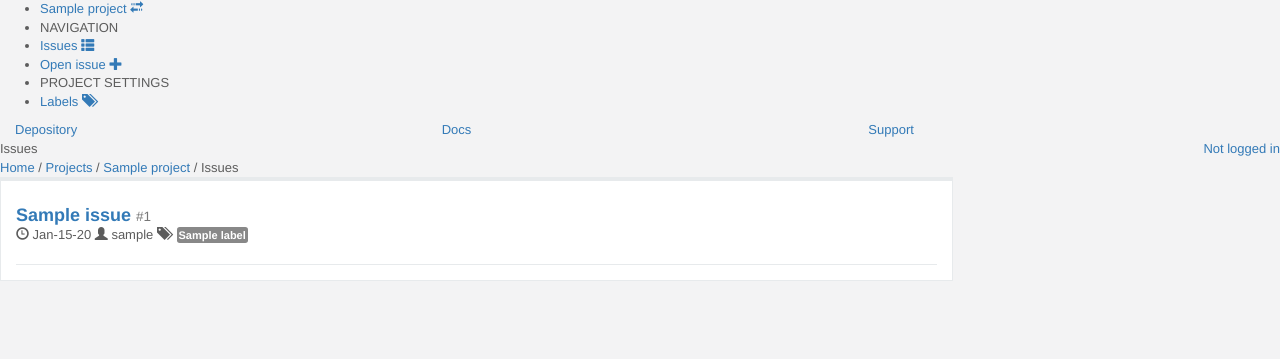
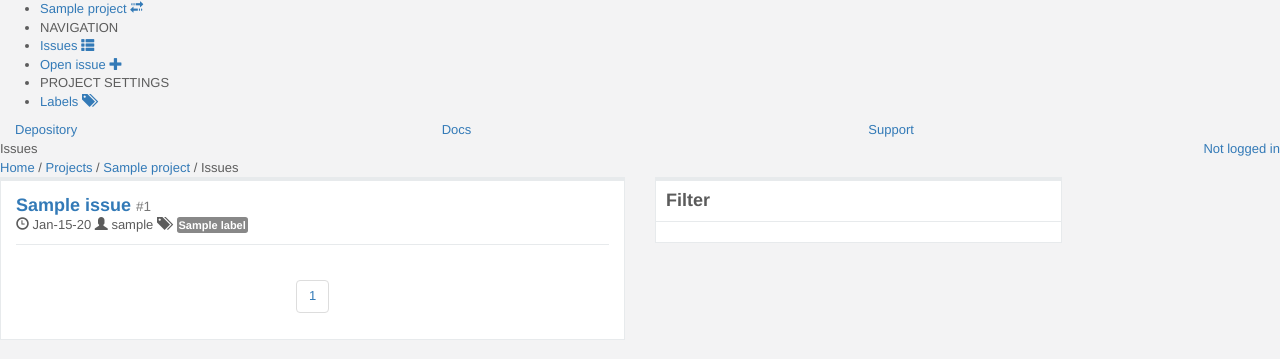
Before and after one commit to poulp/django-app-tracker, a Django app: template apptracker/templates/apptracker/issues/list.html in a window 1280 px wide. Shown: the top 359 px of the page. Run offline with Django 3.2, Linux system fonts and the light colour scheme; the template is opened without the code that fills it: most values are stand-ins (such as "Sample title", 1, 10 or a date in 2020); some libraries are stand-ins or nearby versions.

Commit message:
add pagination issues

```diff
--- a/apptracker/models.py
+++ b/apptracker/models.py
@@ -37,7 +37,7 @@ class Label(models.Model):
 
     title = models.CharField(max_length=20, verbose_name='Title')
     slug = models.SlugField(max_length=20, verbose_name='Slug')
-    color = models.CharField(max_length=7, default="#FFFFFF", verbose_name='Color')
+    color = models.CharField(max_length=7, default="#2D3E63", verbose_name='Color')
     project = models.ForeignKey(Project, related_name='labels', null=False, blank=False)
 
     def __str__(self):
@@ -54,6 +54,7 @@ class Issue(models.Model):
     class Meta(object):
         verbose_name = 'Issue'
         verbose_name_plural = 'Issues'
+        ordering = ['pk']
 
     title = models.CharField('Title', max_length=140)
     description = models.TextField('Description', null=False, blank=False)
--- a/apptracker/static/css/apptracker.css
+++ b/apptracker/static/css/apptracker.css
@@ -55,9 +55,6 @@ h3 {
     border-top: 1px solid #E7EAEC;
 }
 
-.nav {
-    padding-top: 40px;
-}
 .vertical-align {
     display: flex;
     align-items: center;
@@ -78,36 +75,14 @@ h3 {
  * Project issues list
  ************************/
 .issue-block {
-    padding-top: 10px;
-    padding-bottom: 10px;
     background-color: #FFFFFF;
     border-bottom: 1px solid #E7EAEC;
-}
-
-.sidenav-title {
-    padding-top: 40px;
-    padding-bottom: 10px;
-    font-size: 16px;
-    font-weight: bold;
-}
-
-.sidenav {
-    list-style: none;
-    margin:0;
-    padding:0;
-}
-
-.sidenav a {
-    display: block;
-    padding: 5px;
-    border-bottom: 1px solid #DCDCDC;
 }
 
 /*************************
  * Issue detail
  ************************/
 .issue-description-meta {
-    padding-bottom: 10px;
 }
 
 /*************************
--- a/apptracker/templates/apptracker/issues/list.html
+++ b/apptracker/templates/apptracker/issues/list.html
@@ -6,18 +6,12 @@
 
 {% block content %}
     <div class="row">
-        <div class="col-xs-9">
+        <div class="col-xs-6">
             <div class="box">
                 <div class="box-body">
                     {% for issue in issues %}
                         <div class="issue-block">
-                            <div class="row">
-                                <div class="col-md-12">
                             <h4><a href="{% url "issue-detail" project.pk issue.pk %}" >{{ issue.title }}</a> <small>#{{ issue.pk }}</small></h4>
-                                </div>
-                            </div>
-                            <div class="row">
-                                <div class="col-md-12">
                             <p>
                                 <i class="glyphicon glyphicon-time"></i> {{ issue.created_date|date:'M-d-y' }}
                                 <i class="glyphicon glyphicon-user"></i> {{ issue.owner.username }}
@@ -27,9 +21,44 @@
                                 {% endfor %}
                             </p>
                         </div>
+                    {% endfor %}
+                </div>
+                <div class="row">
+                    <div class="col-xs-12 text-center">
+                        <nav>
+                            <ul class="pagination">
+                                {% if page_obj.has_previous %}
+                                    <li>
+                                        <a href="{% url "issue-list" project.pk %}?page={{ page_obj.previous_page_number }}" aria-label="Previous">
+                                            <span aria-hidden="true">Previous</span>
+                                        </a>
+                                    </li>
+                                {% endif %}
+
+                                <li><a href="{% url "issue-list" project.pk %}?page={{ page_obj.number }}">{{ page_obj.number }}</a></li>
+
+                                {% if page_obj.has_next %}
+                                    <li>
+                                        <a href="{% url "issue-list" project.pk %}?page={{ page_obj.next_page_number }}" aria-label="Next">
+                                            <span aria-hidden="true">Next</span>
+                                        </a>
+                                    </li>
+                                {% endif %}
+                            </ul>
+                        </nav>
                     </div>
                 </div>
-                    {% endfor %}
+            </div>
+        </div>
+
+        <div class="col-xs-4">
+            <div class="box">
+                <div class="box-header">
+                    <h3>Filter</h3>
+                </div>
+
+                <div class="box-body">
+
                 </div>
             </div>
         </div>
--- a/apptracker/views/issues.py
+++ b/apptracker/views/issues.py
@@ -14,6 +14,7 @@ from apptracker.models import Issue
 class IssuesListView(ProjectMixin, ListView):
     template_name = 'apptracker/issues/list.html'
     context_object_name = 'issues'
+    paginate_by = 20
 
     def get_queryset(self, **kwargs):
         return self.get_project().issues.all()
```
Also changed, not shown: apptracker/forms.py (+7 -1 lines), apptracker/templates/apptracker/projects/labels.html (+23 -3 lines), apptracker/views/projects.py (+17 -5 lines). Lines whose indentation alone changed are shown as unchanged.
